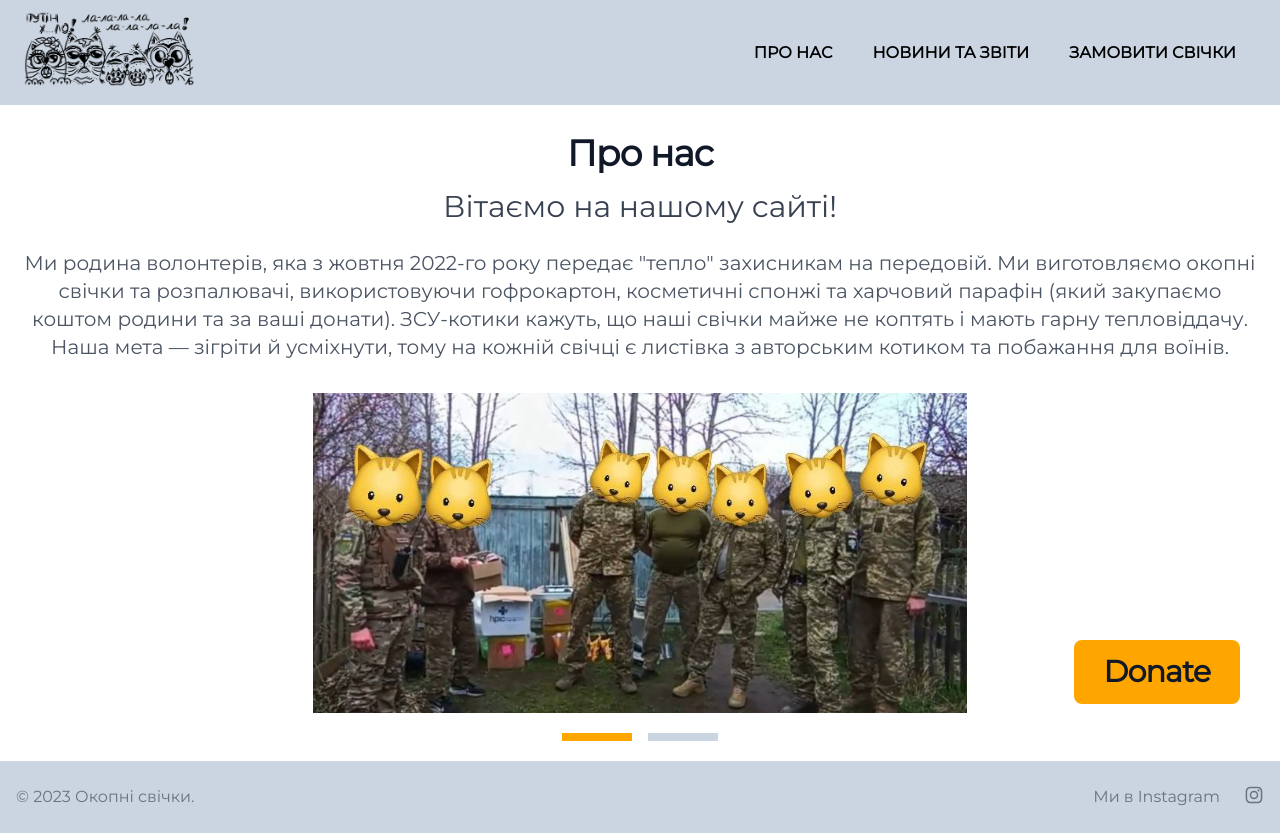
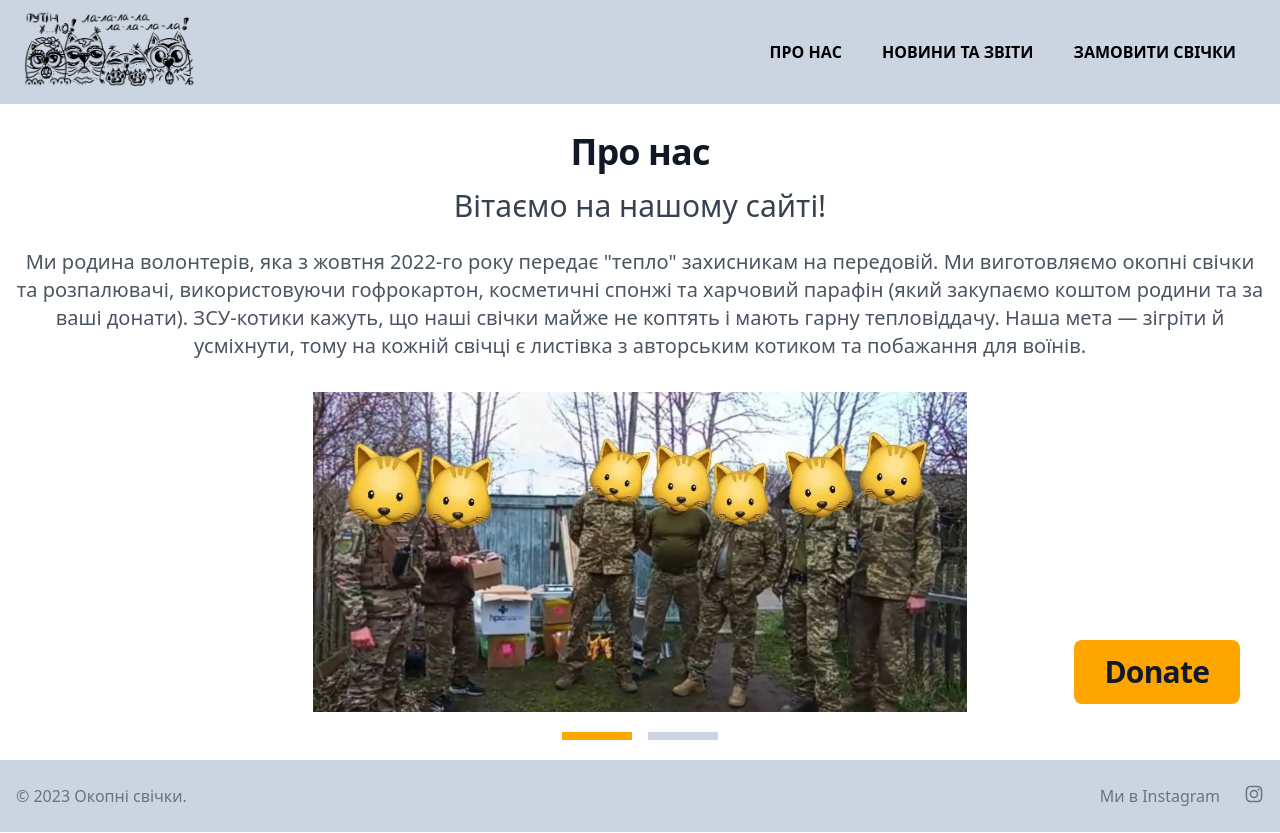
Before and after one commit to mndacium/candle-supplies-manager, a Next.js app: page / in a window 1280 px wide. Built offline with nearby package versions, Linux system fonts and the light colour scheme; no server answers.

Commit message:
font fixes

```diff
--- a/package.json
+++ b/package.json
@@ -9,6 +9,7 @@
     "lint": "next lint"
   },
   "dependencies": {
+    "@next/font": "^13.4.4",
     "@types/node": "18.15.11",
     "@types/react": "18.0.35",
     "@types/react-dom": "18.0.11",
--- a/src/pages/_app.tsx
+++ b/src/pages/_app.tsx
@@ -5,8 +5,8 @@ import type { AppProps } from "next/app";
 import { Montserrat } from "next/font/google";
 
 const montserrat = Montserrat({
-  weight: "400",
-  subsets: ["latin"],
+
+  subsets: ["latin","cyrillic"],
   variable: '--font-montserrat'
 });
 
@@ -20,6 +20,6 @@ type AppPropsWithLayout = AppProps & {
 
 export default function MyApp({ Component, pageProps }: AppPropsWithLayout) {
   const getLayout = Component.getLayout ?? ((page) => page);
-<main className={`${montserrat.variable} font-sans`}></main>
+<main className={`${montserrat.variable} font-montserrat`}></main>
   return getLayout(<Component {...pageProps} />);
 }
--- a/tailwind.config.js
+++ b/tailwind.config.js
@@ -15,7 +15,7 @@ module.exports = {
         phOrange: '#FFA500',
       },
       fontFamily: {
-        montserrat: ['Montserrat'],
+        montserrat: ["var(--font-montserrat)",...'Montserrat'],
 
       },
     },
```
Also changed, not shown: 1 other file (tests, documents, lock files or other folders).
